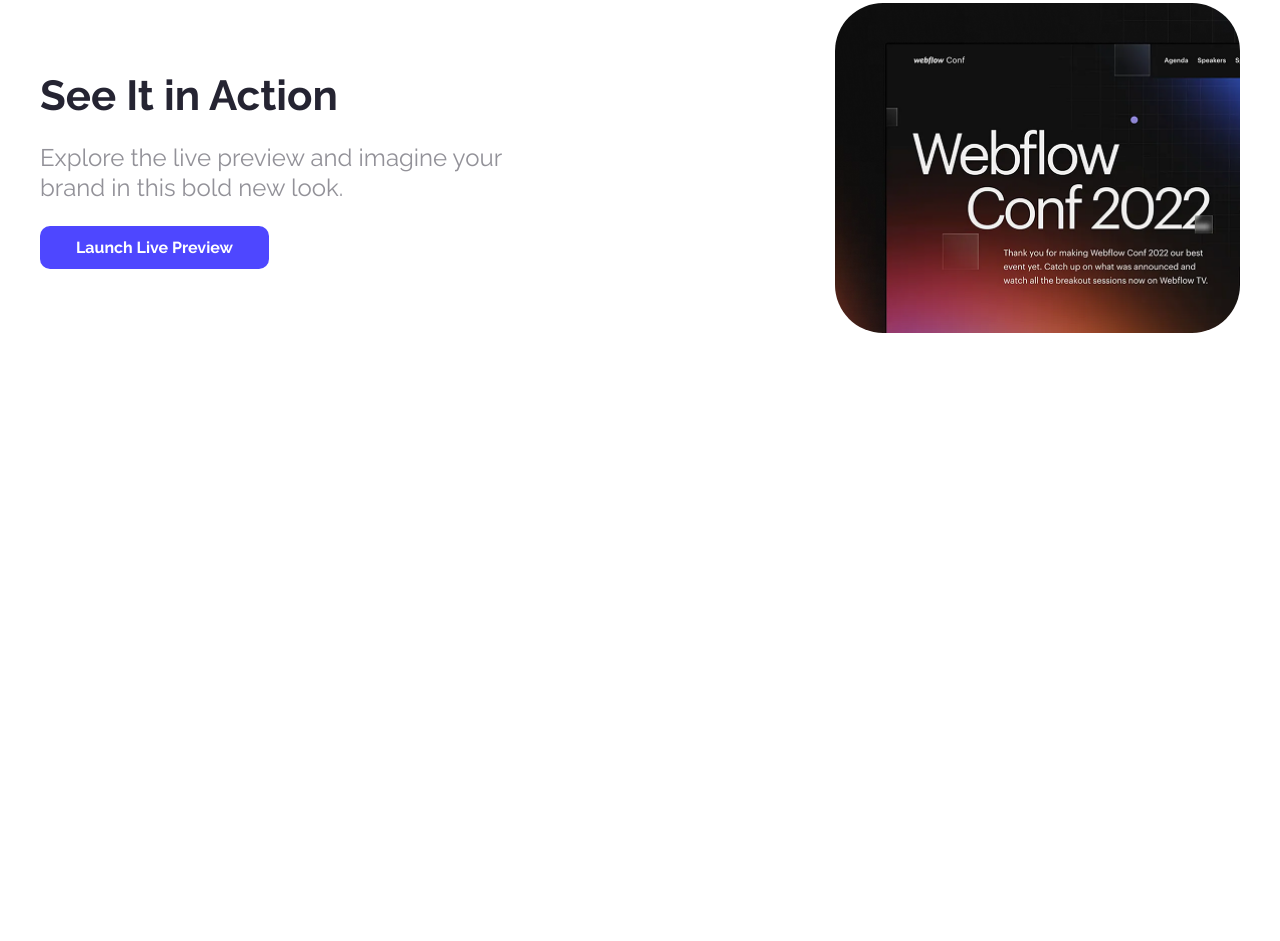
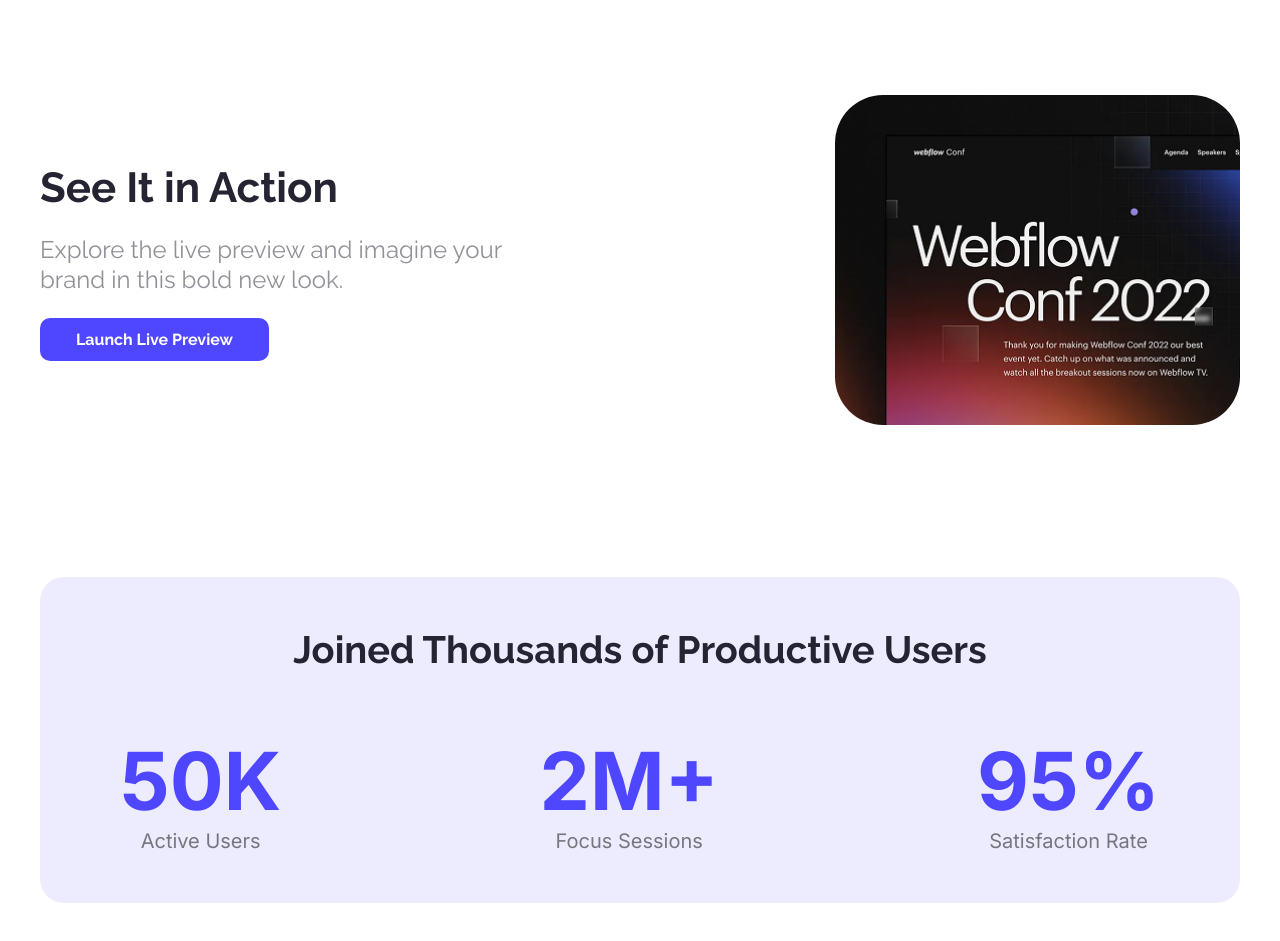
Before and after one commit to AsifAlishishir/PROGRAMMING-HERO-ASSIGNMENT-01, a plain HTML site: page index.html in a window 1280 px wide. Shown: the part 771-1712 px from the top of the page. Before the commit the page ends 1256 px from the top, so only its background shows below. Drawn offline with Linux system fonts and the light colour scheme.

Commit message:
added productive user section

```diff
--- a/index.html
+++ b/index.html
@@ -45,6 +45,28 @@
                 </div>
             </div>
         </section>
+
+        <section class="productive-user">
+            <div class="productive-user-content">
+                <h1 class="Raleway">Joined Thousands of Productive Users</h1>
+                <div class="about-users">
+                    <div class="about-user">
+                        <p class="user-title Inter">50K</p>
+                        <p class="user-description Inter">Active Users</p>
+                    </div>
+                    <div class="about-user">
+                        <p class="user-title Inter">2M+</p>
+                        <p class="user-description Inter">Focus Sessions</p>
+                    </div>
+                    <div class="about-user">
+                        <p class="user-title Inter">95%</p>
+                        <p class="user-description Inter">Satisfaction Rate</p>
+                    </div>
+                </div>
+            </div>
+        </section>
+
+
     </main>
     <footer></footer>
 </body>
--- a/styles/style.css
+++ b/styles/style.css
@@ -31,15 +31,18 @@ button a{
 /* individual styles */
 
 header{
+    height: 750px;
     background-image: url(../Assets/Hero-bg.png);
     background-repeat: repeat-x;
+    background-size: cover;
+    background-position: center;
     margin-bottom: 116px;
 }
 
 /* NAV SECTION STYLES */
 nav{
     max-width: 1200px;
-    margin: 0px auto 148px;
+    margin: 0px auto 168px;
 }
 .nav-content{
     display: flex;
@@ -101,3 +104,41 @@ nav{
     line-height: 30px;
     margin: 23px 0;
 }
+
+/* PRODUCTIVE USER STYLES */
+
+.productive-user{
+    max-width: 1200px;
+    margin: 0px auto 148px;
+}
+
+.productive-user-content{
+    background-color: rgba(78, 71, 255, 0.1);
+    padding: 50px 80px;
+    border-radius: 24px;
+    text-align: center;
+}
+
+.productive-user-content h1{
+    color: rgba(37, 36, 50, 1);
+    font-size: 38px;
+    font-weight: 700;
+    margin-bottom: 60px;
+}
+
+.about-users{
+    display: flex;
+    justify-content: space-between;
+}
+
+.about-user .user-title{
+    color: rgba(78, 71, 255, 1);
+    font-size: 80px;
+    font-weight: 700;
+}
+
+.about-user .user-description{
+    color: rgba(0, 0, 0, 0.5);
+    font-size: 20px;
+    font-weight: 400;
+}
```
